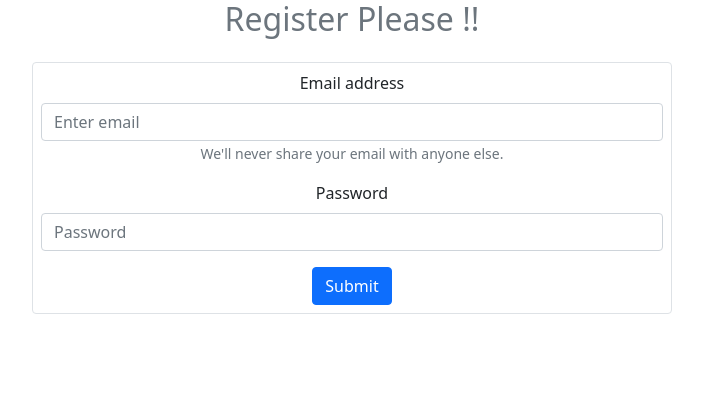
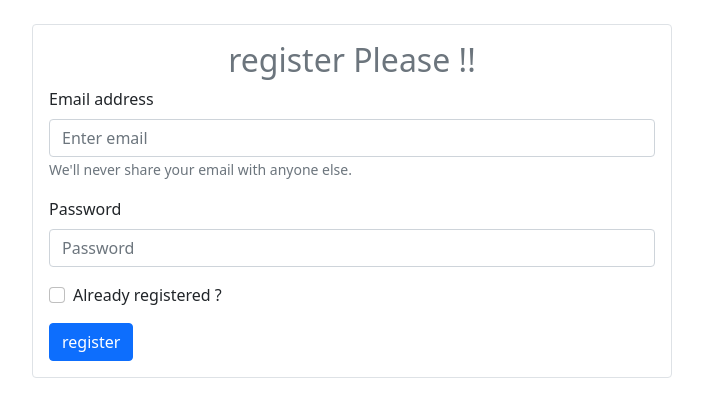
Before and after one commit to Anikroy7/email-password-auth, a React (Create React App) app: page / in a window 1280 px wide. Shown: the top 416 px of the page, without its empty margins (288-991 px from the left). Built offline with nearby package versions, Linux system fonts and the light colour scheme.

Commit message:
emplent toggle registration and login

```diff
--- a/src/App.js
+++ b/src/App.js
@@ -13,6 +13,7 @@ function App() {
   const [error, setError] = useState('');
   const [email, setEmail] = useState('');
   const [password, setPassword] = useState('');
+  const [resgistered, setRegistered] = useState(false);
 
   const handelEmailBlur = event => {
     setEmail(event.target.value);
@@ -21,6 +22,11 @@ function App() {
   const handelPasswordBlur = event => {
 
     setPassword(event.target.value);
+  }
+  const handelAlreadyRegistered = event => {
+
+    setRegistered(event.target.checked)
+
   }
 
   const handelFromSubmit = event => {
@@ -39,15 +45,16 @@ function App() {
         console.log(result.user);
       })
       .catch(error => {
-        console.error(error);
+        console.log(error)
+        setError(error.message);
       })
   }
 
   return (
-    <div className="App">
-      <h2 className="text-secondary">Register Please !!</h2>
-      <section className="w-50 mx-auto mt-4 border p-2 rounded">
+    <div>
 
+      <section className="w-50 mx-auto mt-4 border p-3 rounded">
+        <h2 className="text-secondary text-center">{resgistered ? "Login" : 'register'} Please !!</h2>
         <Form onSubmit={handelFromSubmit}>
           <Form.Group className="mb-3" controlId="formBasicEmail">
             <Form.Label>Email address</Form.Label>
@@ -62,15 +69,17 @@ function App() {
           <Form.Group className="mb-3" controlId="formBasicPassword">
             <Form.Label>Password</Form.Label>
             <Form.Control onBlur={handelPasswordBlur} type="password" placeholder="Password" required />
-
+          </Form.Group>
+          <Form.Group onChange={handelAlreadyRegistered} className="mb-3  text-start" controlId="formBasicCheckbox">
+            <Form.Check type="checkbox" label="Already registered ?" />
           </Form.Group>
           <h5 className="text-danger">{error}</h5>
           <Button variant="primary" type="submit">
-            Submit
+            {resgistered ? 'login' : 'register'}
           </Button>
         </Form>
       </section>
-    </div>
+    </div >
   );
 }
 
```
